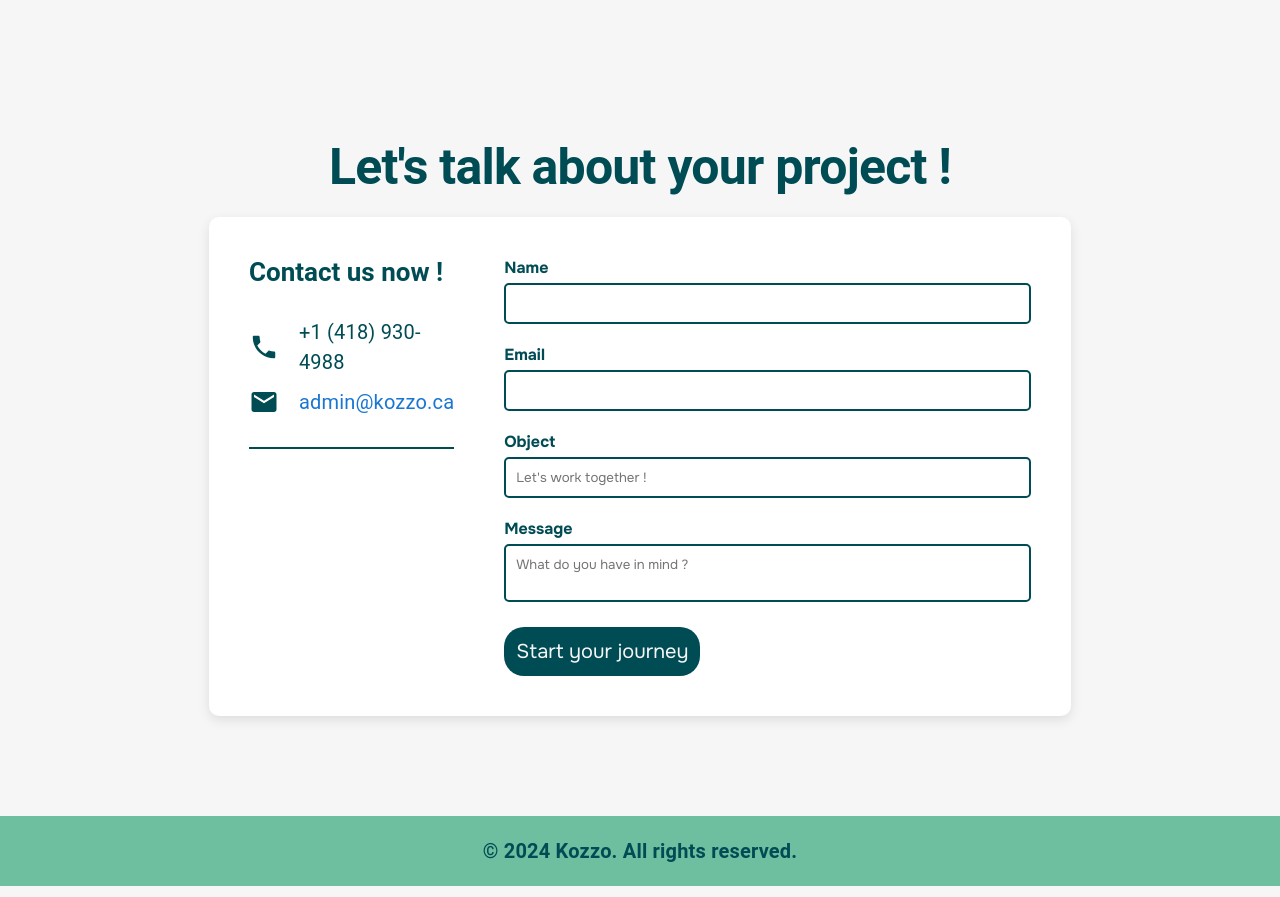
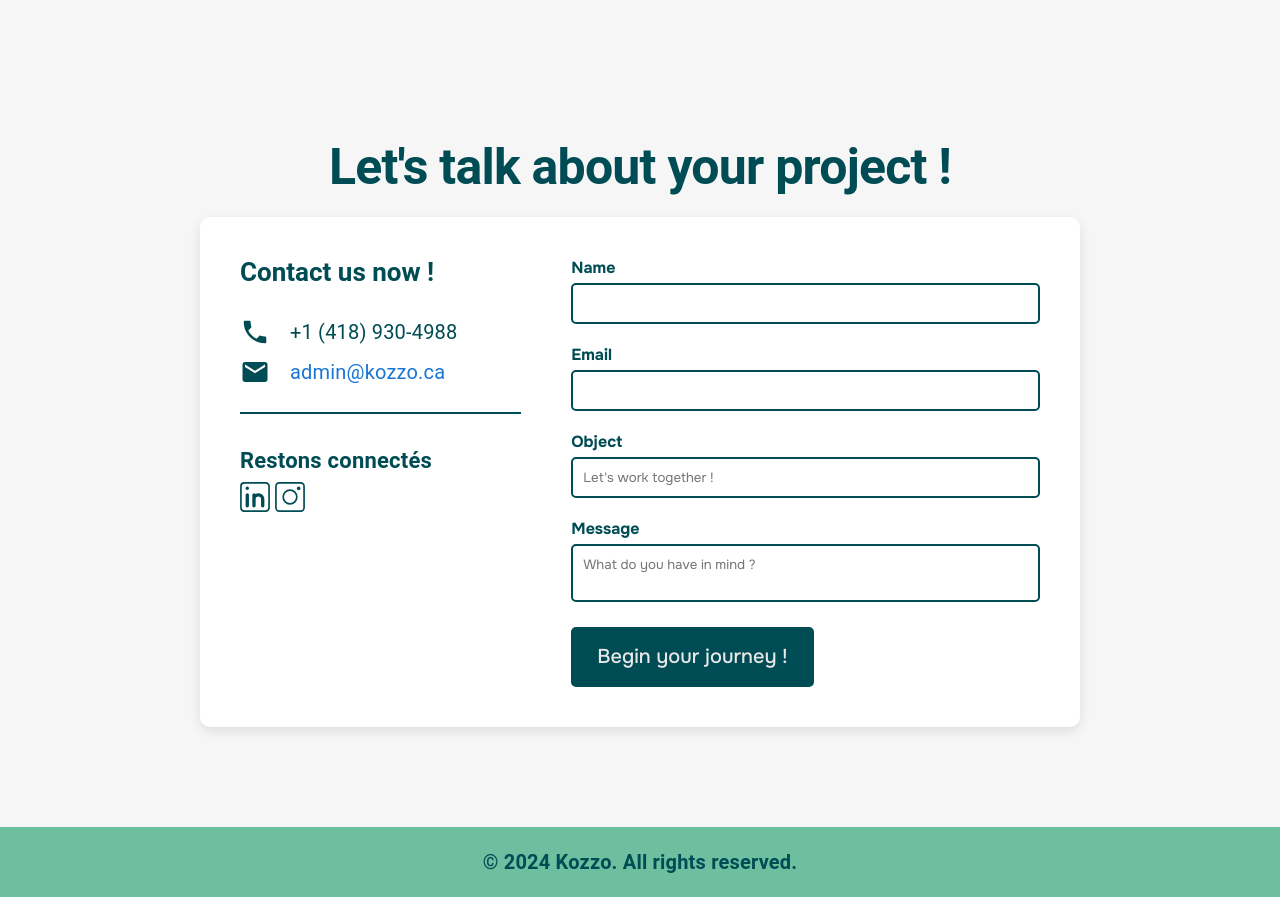
Before and after one commit to kozzo-solutions/kozzo-website, a React (Create React App) app: page / in a window 1280 px wide. Shown: the part 2598-3495 px from the top of the page. Built offline with nearby package versions, Linux system fonts and the light colour scheme.

Commit message:
last changes before going international

```diff
--- a/src/components/contact-us.js
+++ b/src/components/contact-us.js
@@ -1,13 +1,14 @@
 import React, { useState } from 'react';
 import PhoneIcon from '@mui/icons-material/Phone';
 import EmailIcon from '@mui/icons-material/Email';
-import { CiLinkedin } from "react-icons/ci";
-import { Formik, Form, Field, ErrorMessage } from 'formik';
+import { CiLinkedin, CiInstagram } from "react-icons/ci";
+import { Formik, Form, Field, ErrorMessage} from 'formik';
 import * as Yup from 'yup';
 import emailjs from 'emailjs-com';
-import { Stack, Typography, Link } from '@mui/material';
+import { Stack, Typography, Link, Box } from '@mui/material';
 import { styled } from 'styled-components';
 import { useTranslation } from 'react-i18next';
+import Button from './button/button';
 
 const ContactSection = styled.div`
   width: 100%;
@@ -25,7 +26,7 @@ const ContactSection = styled.div`
 
   @media (max-width: 1250px) {
     flex-direction: column;
-    max-width: 80%;
+    width: 80%;
     padding: 20px;
     gap: 20px;
   }
@@ -39,11 +40,17 @@ const ContactSection = styled.div`
 const ContactInfosContainer = styled.div`
   display: flex;
   flex-direction: column;
+  width: 100%;
   gap: 10px;
+  border-bottom: 2px solid var(--design-blue);
+  padding-bottom: 25px;
+
   @media (max-width: 1250px){
-    flex-direction:"row";
-    width: 100%;
-    justify-content: center;
+    flex-direction: row;
+    justify-content: space-between;
+  }
+  @media (max-width: 800px){
+    flex-direction: column;
   }
 `;
 
@@ -63,20 +70,6 @@ color: var(--design-blue);
 font-size: var(--font-medium)
 font-family: var(--font-family);
 font-weight: bold;
-`;
-
-const Button = styled.button`
-  padding: 12px !important;
-  font-size: var(--font-small) !important;
-  font-weight: 600;
-  cursor: pointer;
-  text-decoration: none;
-  border-radius: 20px;
-  color: var(--design-cream);
-  background-color: var(--design-blue);
-  @media (max-width: 1250px) {
-    width: 100%;
-  }
 `;
 
 const Separator = styled.div`
@@ -125,7 +118,7 @@ const ContactUs = () => {
   };
 
   return (
-    <Stack id="contact" marginTop="100px">
+    <Stack id="contact" marginTop="100px" maxWidth="800px" width="100%">
       <Typography
         textAlign="center"
         variant="h1"
@@ -139,11 +132,10 @@ const ContactUs = () => {
       <ContactSection>
         {<Stack
           sx={{
-            width:"min-content",
+            width:"60%",
             height:"100%",
             gap:"30px",
-            paddingBottom: "30px",
-            borderBottom:"2px solid var(--design-blue)"
+            paddingBottom: "30px"
           }}>
           <Typography
             variant="h3"
@@ -178,6 +170,15 @@ const ContactUs = () => {
               </Typography>
             </Stack>
           </ContactInfosContainer>
+          <Box>
+                <Typography fontSize="var(--font-medium)" color="var(--design-blue)" fontWeight="bold">
+                  Restons connectés
+                </Typography>
+                <Stack direction="horizontal">
+                  <CiLinkedin size="40px" style={{marginLeft: '-5px'}}/>
+                  <CiInstagram size="40px" style={{marginLeft: '-5px'}}/>
+                </Stack>
+          </Box>
         </Stack>}
         <Stack
           sx={{
@@ -253,7 +254,16 @@ const ContactUs = () => {
                   />
                 </FieldDiv>
 
-                <Button style={{fontWeight: "400"}} type="submit">{t("contact-us.submit-button")}</Button>
+                <Button
+                  onClick={() =>
+                    document
+                    .getElementById('contact')
+                    ?.scrollIntoView({ behavior: 'smooth' })
+                  }
+                  width="260"
+                  text={t('contact-us.submit-button')}
+                  type="submit"
+                />
               </Form>
             )}
           </Formik>
--- a/src/components/header.js
+++ b/src/components/header.js
@@ -17,6 +17,10 @@ const Header = styled.header`
   height: 80px;
   padding: 20px 50px;
   box-sizing: border-box;
+
+  @media (max-width: 750px) {
+    padding: 20px 20px;
+  }
 `;
 
 const LogoMonitor = styled.img`
@@ -111,10 +115,10 @@ const KozzoHeader = () => {
             <NavLink onClick={() => toggleMenuAndScroll('contact')}>
               {t('header.contact')}
             </NavLink>
+            <LanguageButton onClick={toggleLanguage}>
+              {t('header.language')}
+            </LanguageButton>
           </Nav>
-          <LanguageButton onClick={toggleLanguage}>
-            {t('header.language')}
-          </LanguageButton>
           <HamburgerMenu size="40px" onClick={toggleMenu} />
         </Stack>
       </Header>
@@ -130,6 +134,9 @@ const KozzoHeader = () => {
           <NavLink onClick={() => toggleMenuAndScroll('contact')}>
             {t('header.contact')}
           </NavLink>
+          <LanguageButton onClick={toggleLanguage}>
+              {t('header.language')}
+          </LanguageButton>
         </Stack>
       </Drawer>
     </>
--- a/src/resources/translations/en/common.json
+++ b/src/resources/translations/en/common.json
@@ -1,4 +1,8 @@
 {
+    "app-title": {
+        "title": "Kozzo - Digital Solutions"
+    },
+
     "header": {
         "language": "FR",
         "services": "Services",
@@ -44,7 +48,7 @@
         "message-label": "Message",
         "object-placeholder": "Let's work together !",
         "message-placeholder": "What do you have in mind ?",
-        "submit-button": "Start your journey",
+        "submit-button": "Begin your journey !",
         "name-error": "Name is required",
         "email-error-required": "Email is required",
         "email-error-invalid": "Invalid email",
--- a/src/resources/translations/fr/common.json
+++ b/src/resources/translations/fr/common.json
@@ -1,4 +1,8 @@
 {
+    "app-title": {
+        "title": "Kozzo - Solutions numériques"
+    },
+
     "header": {
         "language": "EN",
         "services": "Services",
@@ -44,7 +48,7 @@
         "message-label": "Message",
         "object-placeholder": "Travaillons ensemble !",
         "message-placeholder": "Qu'avez-vous en tête ?",
-        "submit-button": "Commencez votre aventure",
+        "submit-button": "Commencez votre aventure !",
         "name-error": "Nom est requis",
         "email-error-required": "Courriel est requis",
         "email-error-invalid":"Courriel invalide",
```
Also changed, not shown: src/App.js (line endings or trailing spaces).
